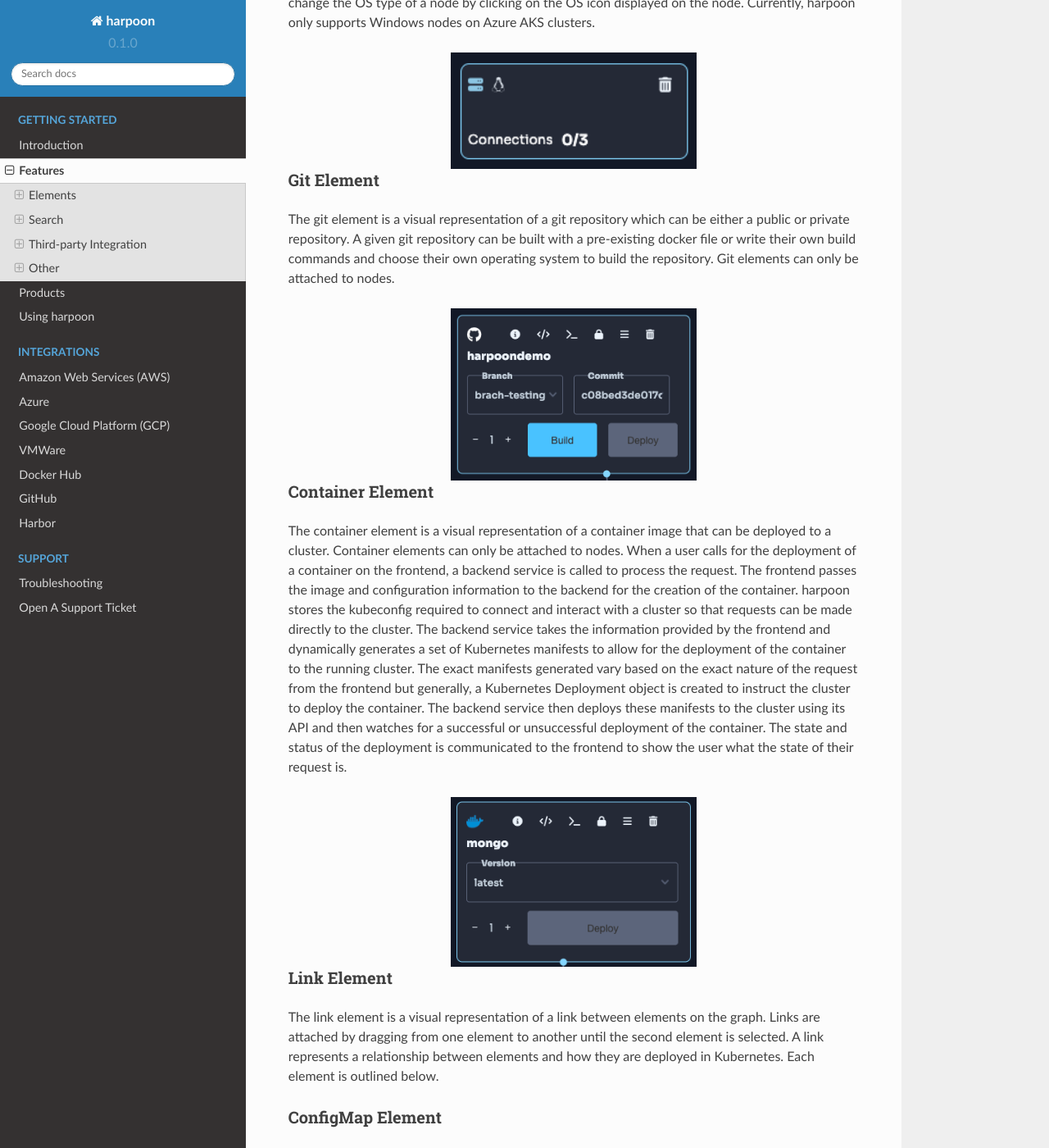
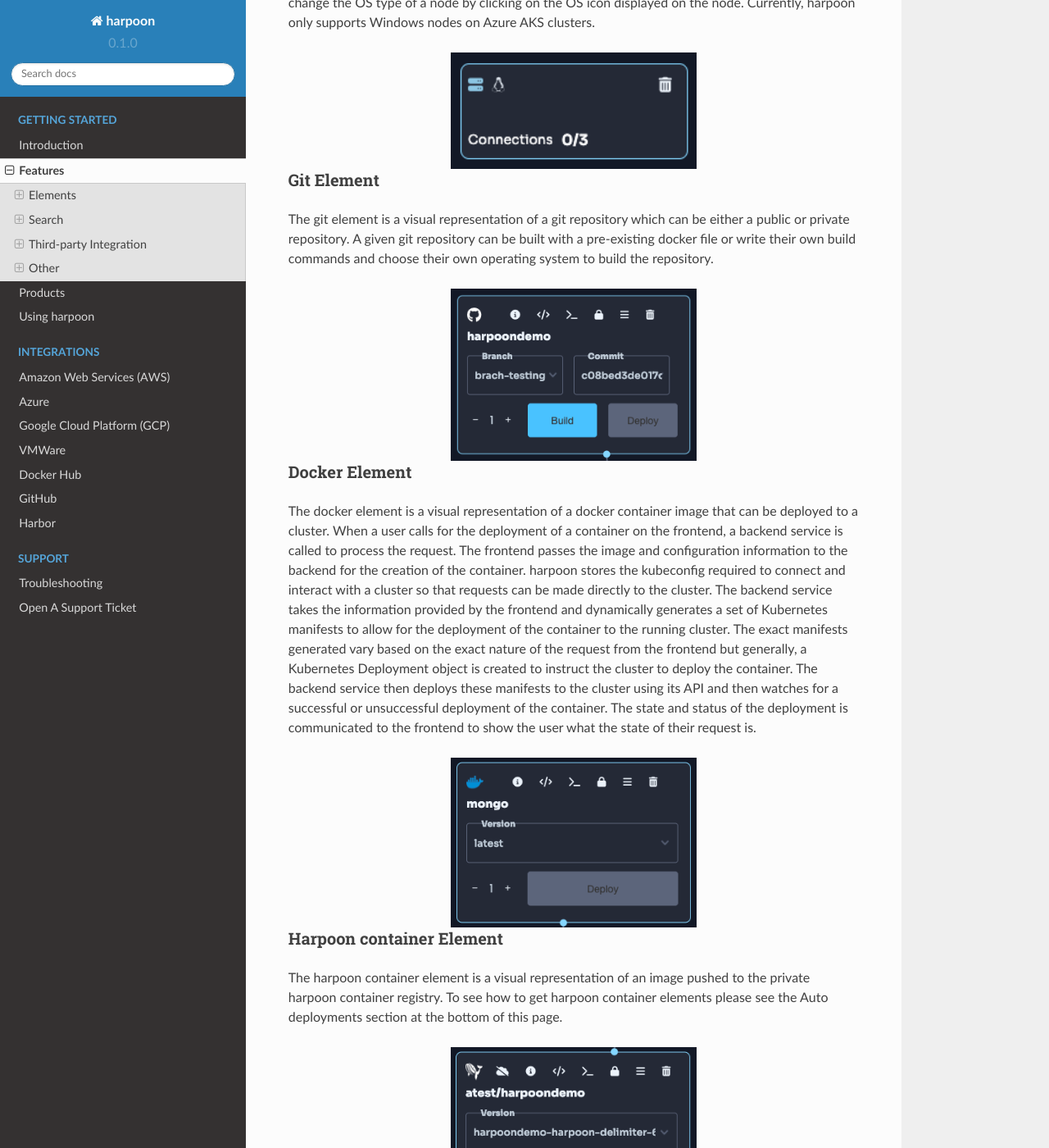
Before and after one commit to harpooncorp/docs, a Sphinx documentation site: the page built from docs/source/features.rst, in a window 1280 px wide and 1400 px high, scrolled down 1384 px. Shown: the whole window at 82% size. Built offline with Sphinx 7.4.7 and the Read the Docs theme 2.0.0, drawn with Linux system fonts in a browser that asks for light colours; some of the changed text lies outside the part shown.

Commit message:
Update features.rst

```diff
--- a/docs/source/features.rst
+++ b/docs/source/features.rst
@@ -37,27 +37,43 @@
 -----------
 The git element is a visual representation of a git repository which can be either a public or private repository.
 A given git repository can be built with a pre-existing docker file or write their own build commands and choose
-their own operating system to build the repository. Git elements can only be attached to nodes.
+their own operating system to build the repository.
 
 .. image:: ../images/github.png
    :width: 300
    :align: center
 
-Container Element
+Docker Element
 -----------------
-The container element is a visual representation of a container image that can be deployed to a cluster.
-Container elements can only be attached to nodes. When a user calls for the deployment of a container on the frontend,
-a backend service is called to process the request. The frontend passes the image and configuration information to
-the backend for the creation of the container. harpoon stores the kubeconfig required to connect and interact with
-a cluster so that requests can be made directly to the cluster. The backend service takes the information provided
-by the frontend and dynamically generates a set of Kubernetes manifests to allow for the deployment of the container
-to the running cluster. The exact manifests generated vary based on the exact nature of the request from the frontend
-but generally, a Kubernetes Deployment object is created to instruct the cluster to deploy the container.
-The backend service then deploys these manifests to the cluster using its API and then watches for a successful or
-unsuccessful deployment of the container. The state and status of the deployment is communicated to the frontend
+The docker element is a visual representation of a docker container image that can be deployed to a cluster.
+When a user calls for the deployment of a container on the frontend, a backend service is called to process the request.
+The frontend passes the image and configuration information to the backend for the creation of the container. harpoon
+stores the kubeconfig required to connect and interact with a cluster so that requests can be made directly to the cluster.
+The backend service takes the information provided by the frontend and dynamically generates a set of Kubernetes manifests
+to allow for the deployment of the container to the running cluster. The exact manifests generated vary based on the exact
+nature of the request from the frontend but generally, a Kubernetes Deployment object is created to instruct the cluster to
+deploy the container. The backend service then deploys these manifests to the cluster using its API and then watches for a
+successful or unsuccessful deployment of the container. The state and status of the deployment is communicated to the frontend
 to show the user what the state of their request is.
 
 .. image:: ../images/mongo.png
+   :width: 300
+   :align: center
+
+Harpoon container Element
+-----------
+The harpoon container element is a visual representation of an image pushed to the private harpoon container registry.
+To see how to get harpoon container elements please see the Auto deployments section at the bottom of this page.
+
+.. image:: ../images/harpoon.png
+   :width: 300
+   :align: center
+
+Harbor conatiner Element
+-----------
+The harbor container element is a visual representation of a harbor image from the users linked harbor account.
+
+.. image:: ../images/harbor.png
    :width: 300
    :align: center
 
```
